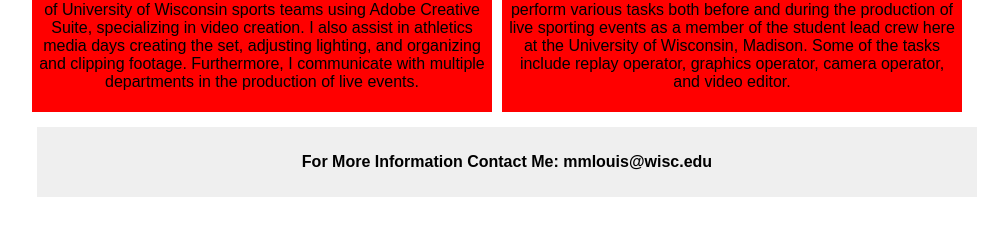
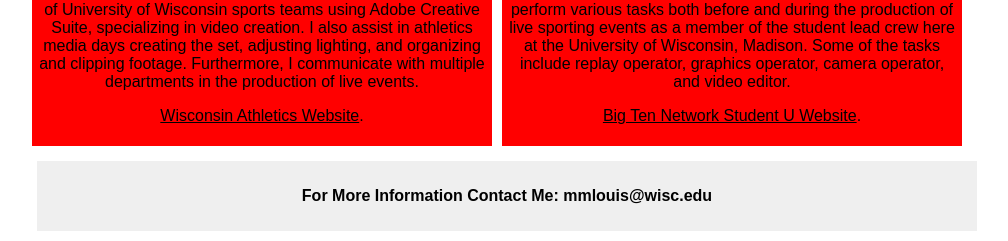
Before and after one commit to mallorylouis8/mallorylouis351.github.io, a plain HTML site: page Resume.html in a window 1280 px wide. Shown: the part 581-822 px from the top of the page, without its empty margins (133-1141 px from the left). Before the commit the page ends 800 px from the top, so only its background shows below. Drawn offline with Linux system fonts and the light colour scheme.

Commit message:
Add files via upload

```diff
--- a/Resume.html
+++ b/Resume.html
@@ -34,6 +34,8 @@
 
 		<p> Within my role, I create video board digital content for a variety of University of Wisconsin sports teams using Adobe Creative Suite, specializing in video creation. I also assist in athletics media days creating the set, adjusting lighting, and organizing and clipping footage. Furthermore, I communicate with multiple departments in the production of live events.</p>
 
+		<p> <a href="https://uwbadgers.com/index.aspx" target="_blank">Wisconsin Athletics Website</a>.</p>
+
 </article>
 
 <article class="mart2">
@@ -41,6 +43,8 @@
 		<p> <b>October 2021 - Present</b> </p>
 		<img src="images\download copy.png" alt="Big Ten Network Logo" width="200" height="200" >
 		<p> Working with Big Ten Networks Student U Productions, I perform various tasks both before and during the production of live sporting events as a member of the student lead crew here at the University of Wisconsin, Madison. Some of the tasks include replay operator, graphics operator, camera operator, and video editor.</p>
+
+		<p> <a href="https://btn.com/about/student-u/" target="_blank">Big Ten Network Student U Website</a>.</p>
 
 
 </article>
```
